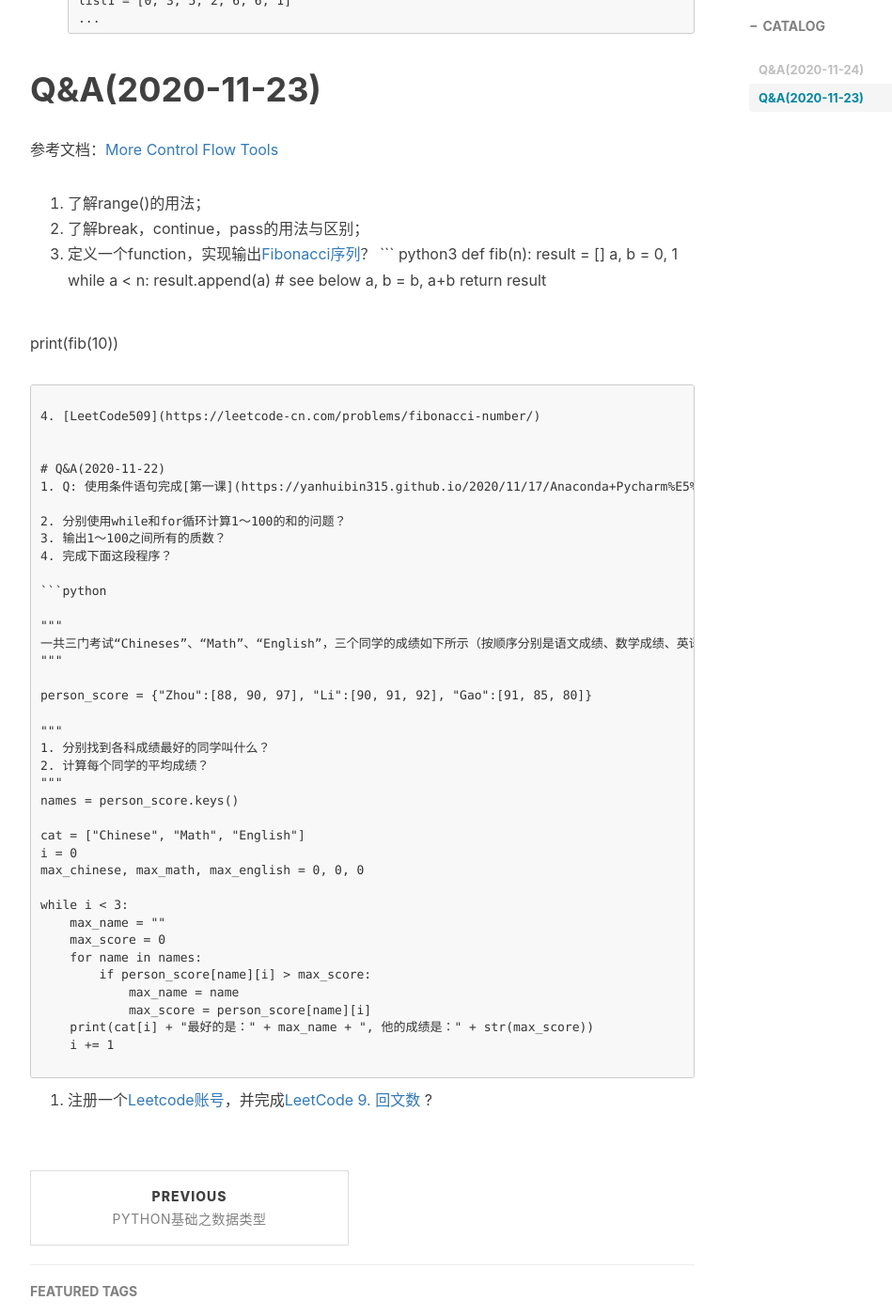
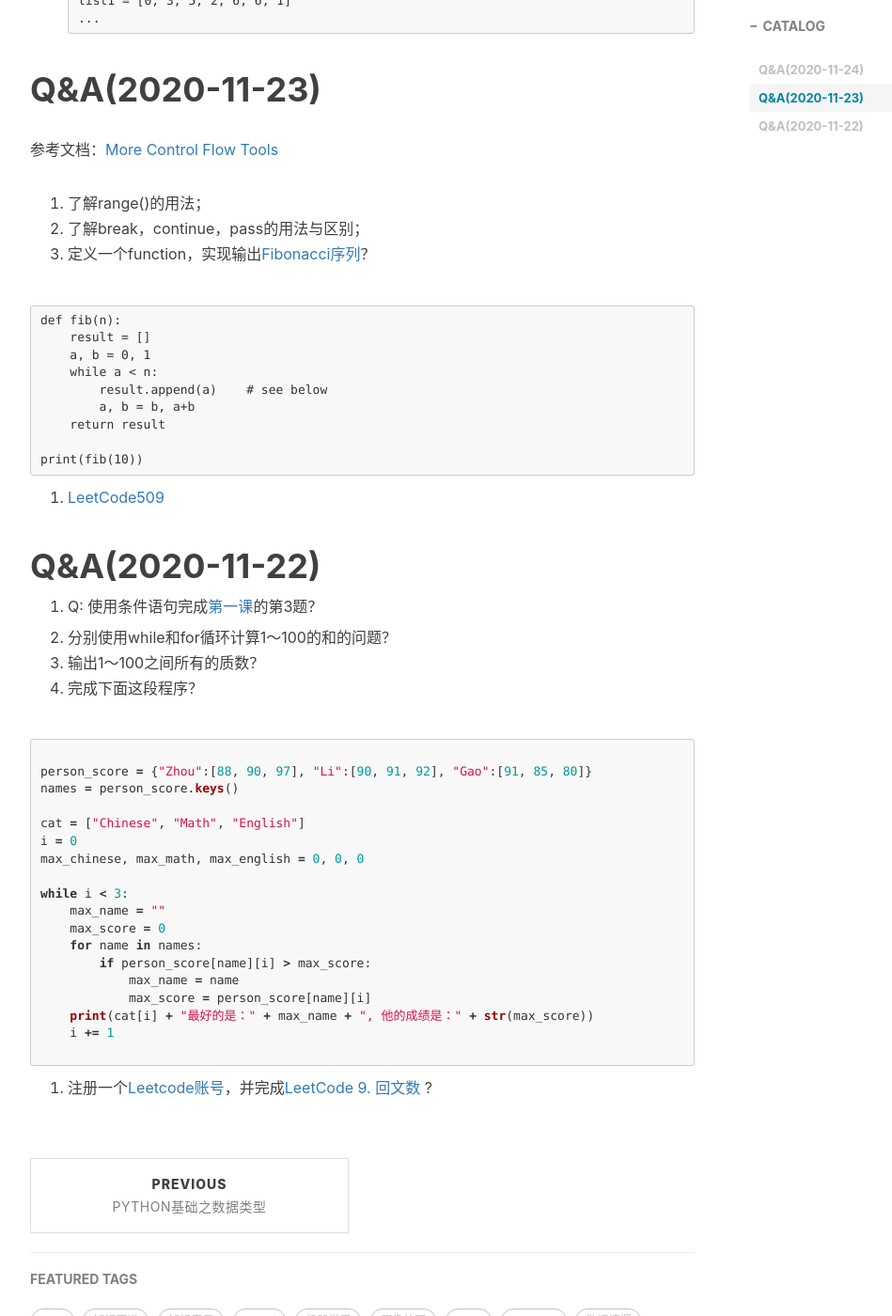
Before and after one commit to yutong2021/yutong2021.github.io, a Jekyll site: the page built from _posts/2020-11-21-Python基础之每日练习.markdown, in a window 1280 px wide and 1400 px high, scrolled down 916 px. Shown: the whole window at 94% size, without its empty margins (233-1182 px from the left). Built offline with Jekyll 4.4.1, drawn with Linux system fonts in a browser that asks for light colours; nearby versions of some CDN libraries; comment, search, counter and statistics services are not loaded.

````diff
--- a/_posts/2020-11-21-Python基础之每日练习.markdown
+++ b/_posts/2020-11-21-Python基础之每日练习.markdown
@@ -32,6 +32,7 @@
 1. 了解range()的用法；
 2. 了解break，continue，pass的用法与区别；
 3. 定义一个function，实现输出[Fibonacci序列](https://zhuanlan.zhihu.com/p/64530954)？
+
 ``` python3
 def fib(n):
     result = []
@@ -56,16 +57,7 @@
 
 ```python
 
-"""
-一共三门考试“Chineses”、“Math”、“English”，三个同学的成绩如下所示（按顺序分别是语文成绩、数学成绩、英语成绩）
-"""
-
 person_score = {"Zhou":[88, 90, 97], "Li":[90, 91, 92], "Gao":[91, 85, 80]}
-
-"""
-1. 分别找到各科成绩最好的同学叫什么？
-2. 计算每个同学的平均成绩？
-"""
 names = person_score.keys()
 
 cat = ["Chinese", "Math", "English"]
````
